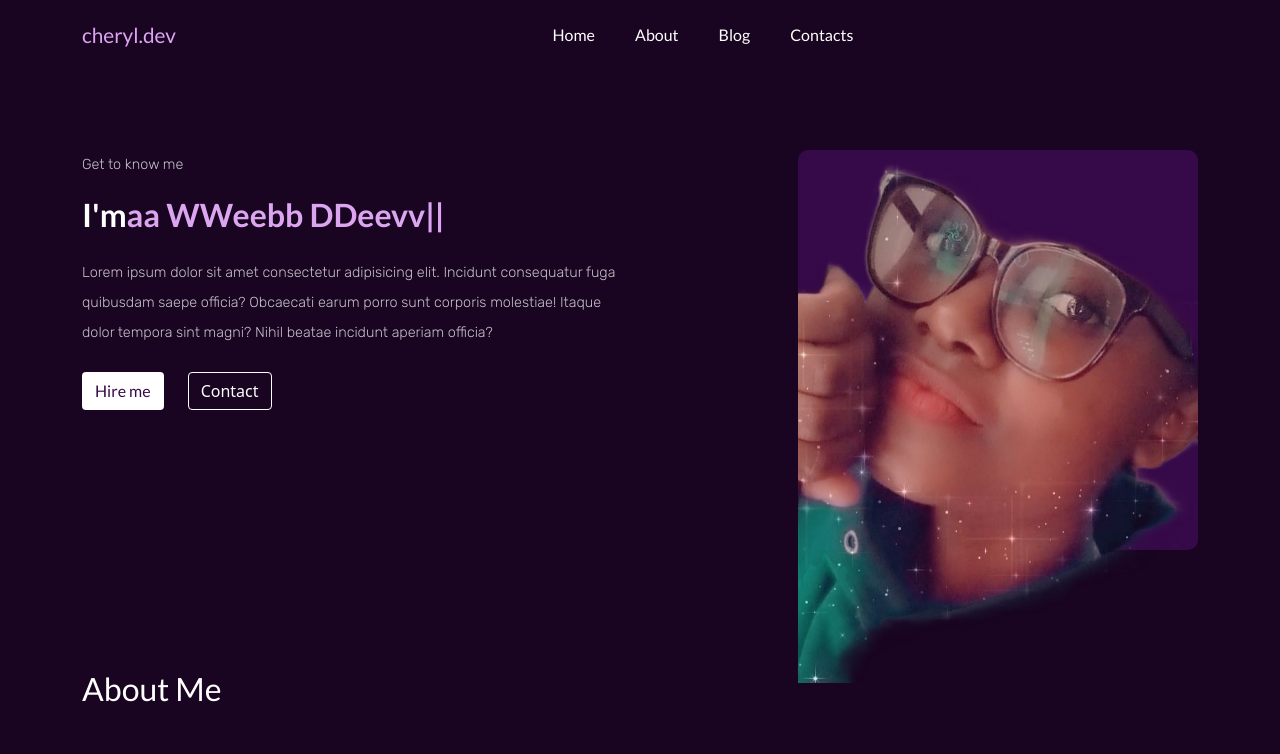
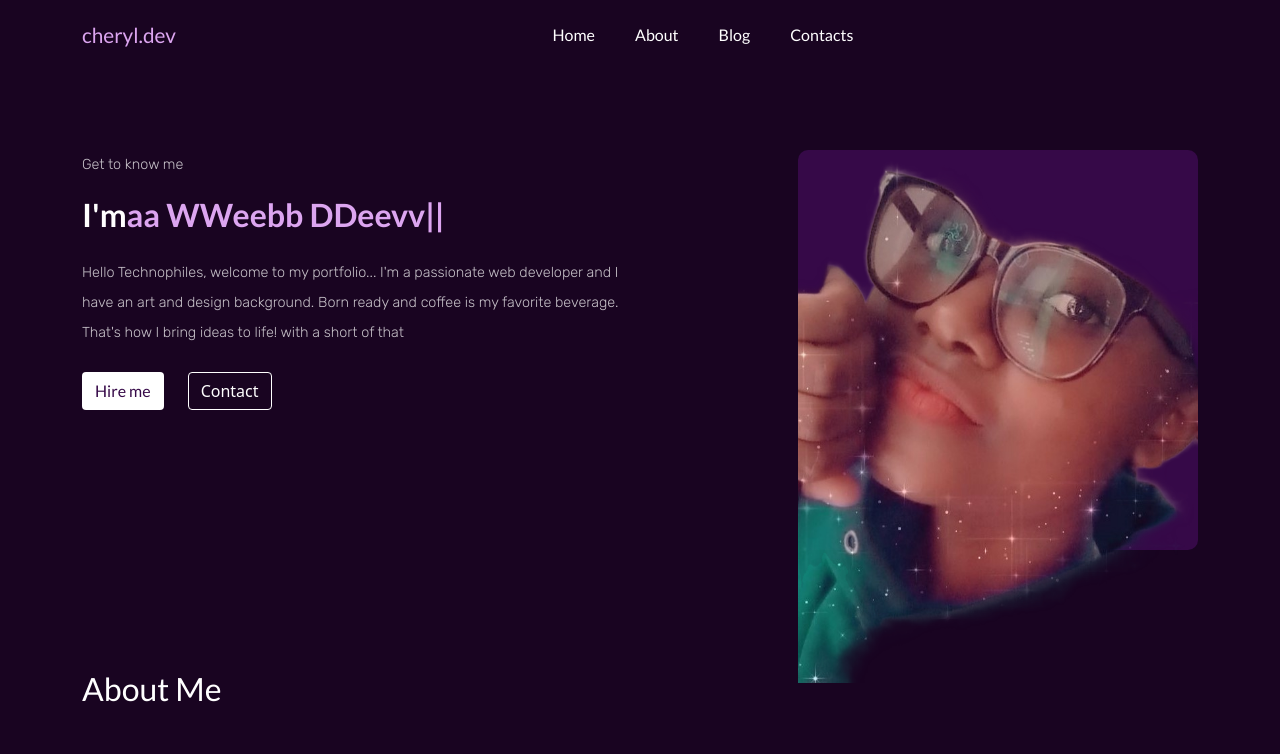
Before and after one commit to Cherrypick14/website-portfolio, a React (Create React App) app: page / in a window 1280 px wide. Shown: the top 754 px of the page. Built offline with nearby package versions, Linux system fonts and the light colour scheme.

Commit message:
new commit

```diff
--- a/src/components/HeroSec.jsx
+++ b/src/components/HeroSec.jsx
@@ -33,9 +33,11 @@ useEffect(()=>{
                       <h2 className='hero_title mb-4'>I'm
                         <span ref={textRef}></span>
                         </h2>
-                      <p>Lorem ipsum dolor sit amet consectetur adipisicing elit. Incidunt consequatur fuga quibusdam saepe officia? Obcaecati earum porro sunt corporis molestiae! Itaque dolor tempora sint magni? Nihil beatae incidunt aperiam officia?
+                      <p>
+                    Hello Technophiles, welcome to my portfolio... I'm a passionate web developer and I have an art and design background.
+                    Born ready and coffee is my favorite beverage. That's how I bring ideas to life! with a short of that
 
-                      </p>
+                    </p>
                       <div className="hero_btns d-flex align-items-center gap-4 mt-4">
                           <button className='btn hire_btn'><a href="#">Hire me</a></button>
                           <button className='btn contact-btn'>Contact</button>
```
